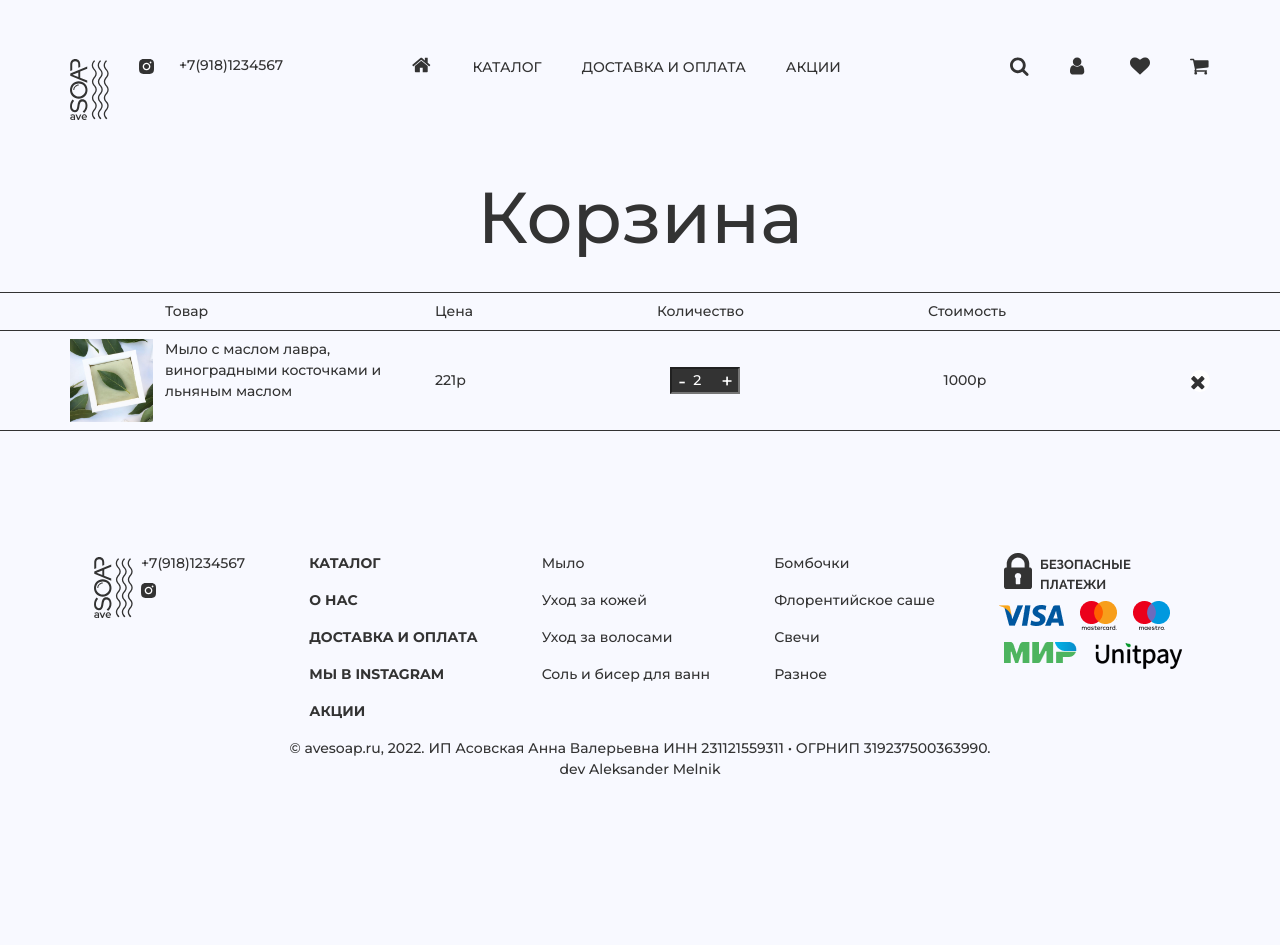
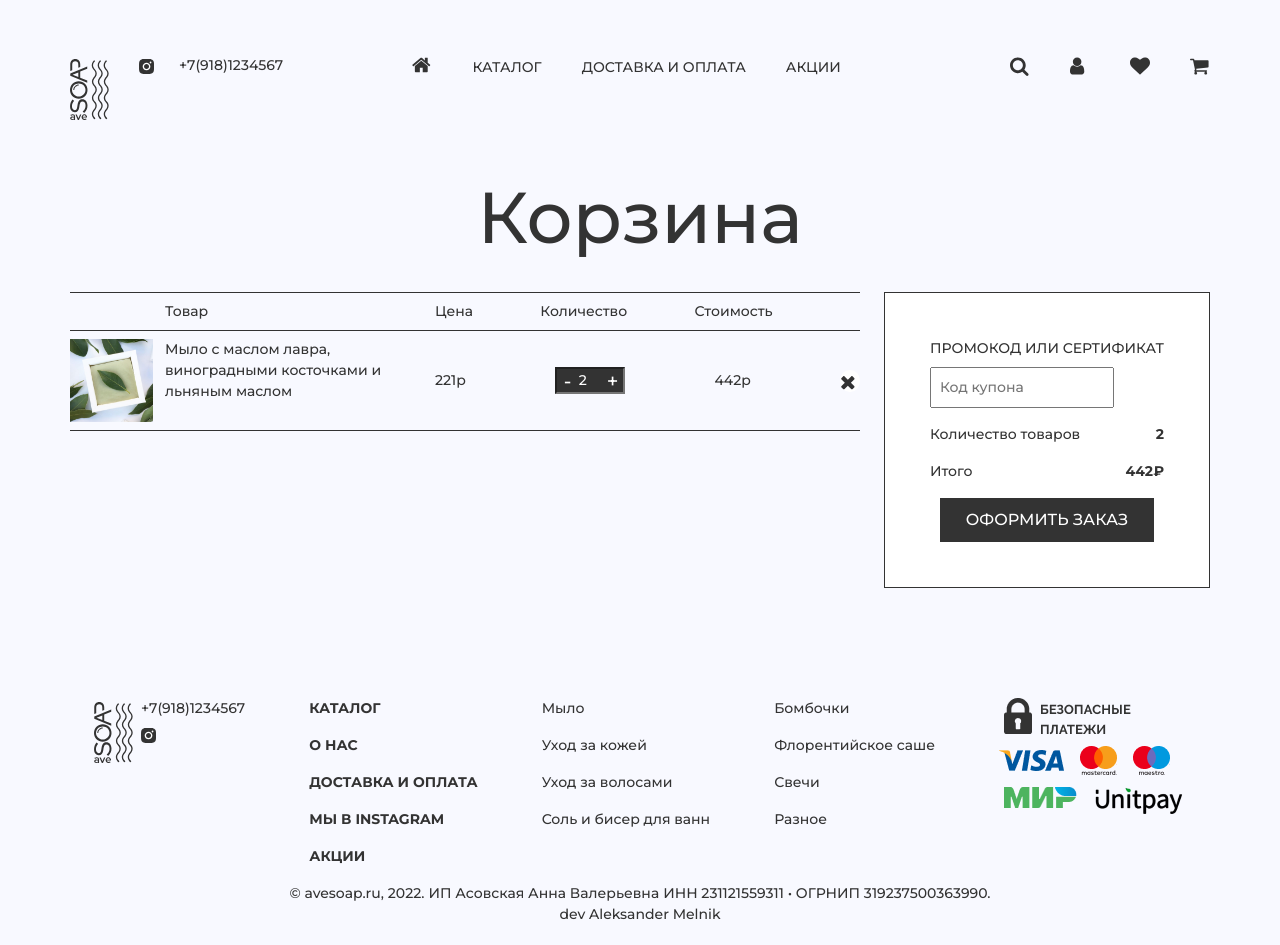
Before and after one commit to melnik-dev/avesoap-vue-shop, a Vue app: page /cart in a window 1280 px wide. Before the commit the page ends 800 px from the top, so only its background shows below. Built offline with nearby package versions, Linux system fonts and the light colour scheme.

Commit message:
cart total

```diff
--- a/src/components/AveSoapCart.vue
+++ b/src/components/AveSoapCart.vue
@@ -1,7 +1,8 @@
 <template>
   <section class="cart">
     <h2>Корзина</h2>
-    <div class="cart__wrapper">
+    <h4 v-if="cart.length == 0" class="px-4 container-lg px-lg-0">В корзине пусто...</h4>
+    <div v-else class="cart__wrapper container-lg px-0">
       <div class="cart__list-wrapper">
         <div class="cart__header">
           <div class="cart__header-wrapper px-4 container-lg px-lg-0 d-flex">
@@ -36,7 +37,7 @@
                     <button class="btn-plus" @click="product.amount++">+</button>
                   </div>
 
-                <span class="cart__total-price">1000p</span>
+                  <span class="cart__total-price">{{ totalPrice(product.amount, product.price) }}p</span>
 
                   <button
                       class="product__btn-remove" @click="removeCart(product.id)">
@@ -50,7 +51,23 @@
           </div>
         </div>
       </div>
-      <div class="cart__total"></div>
+
+      <div class="cart__total-wrapper px-4 px-lg-0">
+        <div class="cart__total">
+          <span class="cart__total-title">ПРОМОКОД ИЛИ СЕРТИФИКАТ</span>
+          <input class="cart__total-input" type="text" placeholder="Код купона">
+          <div class="cart__total-product">
+            <span>Количество товаров</span>
+            <span>{{ amountProduct() }}</span>
+          </div>
+          <div class="cart__total-price">
+            <span>Итого</span>
+            <span>{{ amountPrice() }}₽</span>
+          </div>
+          <button class="cart__total-btn btn">ОФОРМИТЬ ЗАКАЗ</button>
+        </div>
+
+      </div>
     </div>
   </section>
 </template>
@@ -70,7 +87,7 @@
   },
   methods: {
     removeCart(id) {
-      console.log('removeCart')
+      console.log('removeCart', id)
       this.$store.commit('delCart', id);
     },
     minusAmount(amount) {
@@ -80,6 +97,19 @@
     plusAmount(amount) {
       console.log(this.cart[0].amount)
       return amount++
+    },
+    totalPrice(amount, price) {
+      return amount * price;
+    },
+    amountProduct() {
+      return this.cart.reduce((sum, current) => {
+        return sum + current.amount
+      }, 0)
+    },
+    amountPrice() {
+      return this.cart.reduce((sum, current) => {
+        return sum + current.amount * current.price;
+      }, 0)
     }
   },
   watch: {
@@ -103,9 +133,15 @@
 .cart__wrapper {
   display: flex;
   flex-direction: column;
+  gap: 16px;
+  @media (min-width: 992px) {
+    gap: 24px;
+    flex-direction: row;
   }
+}
+
 // cart header
-.cart__header{
+.cart__header {
   border-top: 1px solid var(--mainGrey);
   border-bottom: 1px solid var(--mainGrey);
   padding-top: 8px;
@@ -115,22 +151,28 @@
     display: block;
   }
 }
-.cart__header-name{
+
+.cart__header-name {
   margin-left: 95px;
   min-width: 270px;
 }
-.cart__header-price{
+
+.cart__header-price {
   display: flex;
   flex: 1;
   justify-content: space-between;
 }
-.cart__header-btn{
+
+.cart__header-btn {
   width: 20px;
   height: 20px;
   visibility: hidden;
 }
 
-.cart__list {}
+.cart__list-wrapper {
+  flex: 1;
+}
+
 .cart__item-wrapper {
   padding-top: 8px;
   padding-bottom: 8px;
@@ -224,4 +266,41 @@
 .btn-plus {
   right: 0;
 }
+
+// cart total
+.cart__total {
+  display: flex;
+  flex-direction: column;
+  gap: 16px;
+  padding: 45px;
+  background: white;
+  border: 1px solid var(--mainGrey);
+  max-width: 340px;
+  margin: 0 auto;
+}
+
+.cart__total-title {
+  margin-bottom: -8px;
+}
+
+.cart__total-input {
+  max-width: 184px;
+  padding: 8px;
+}
+
+.cart__total-product,
+.cart__total-price {
+  display: flex;
+  justify-content: space-between;
+
+  & span:nth-child(2) {
+    font-weight: bold;
+  }
+}
+
+.cart__total-btn {
+  margin: 0 auto;
+  display: block;
+  text-align: center;
+}
 </style>
--- a/src/config/store.js
+++ b/src/config/store.js
@@ -6,7 +6,16 @@
         return {
             data: shopData,
             categoryTitle: "state",
-            // сategoryPath: ""
+            // сategoryPath: ""б
+            cart: [
+                {
+                    id: '1',
+                    title: 'Мыло с маслом лавра, виноградными косточками и льняным маслом',
+                    img: 'soap-lavr.jpg',
+                    price: 221,
+                    amount: 2,
+                }
+            ]
         }
     },
     getters: {
@@ -45,12 +54,28 @@
             })
         },
         delCart(state, productId) {
-            console.log('delCart');
-            state.data.cart = state.data.cart.filter(prod => {
-               return  prod.id = productId;
+            console.log('delCart', productId);
+            console.log(state.cart);
+            state.cart = state.cart.filter(prod => {
+                console.log('filter');
+               return Number(prod.id) !== Number(productId);
             });
+
+            // const cart = state.data.cart.filter(prod => {
+            //     return Number(prod.id) !== Number(productId);
+            // });
+            // state.data = {
+            //     ...state.data,
+            //     cart,
+            // }
         }
     }
 })
 
+// const cart = state.data.cart.filter( /* */);
+// state.data = {
+//     ...state.data,
+//     cart,
+// }
+
 export default store;
--- a/src/shopData.js
+++ b/src/shopData.js
@@ -92,7 +92,7 @@
     ],
     cart: [
         {
-            id: 1,
+            id: '1',
             title: 'Мыло с маслом лавра, виноградными косточками и льняным маслом',
             img: 'soap-lavr.jpg',
             price: 221,
```
Lines whose indentation alone changed are shown as unchanged.
